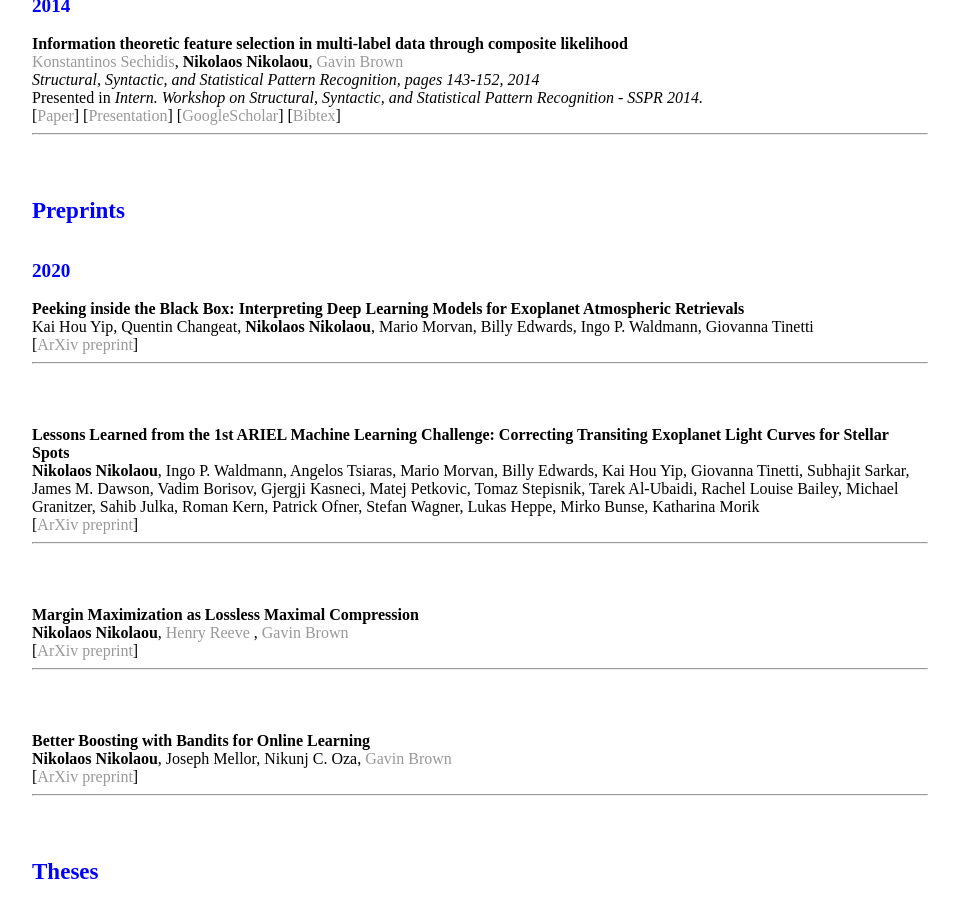
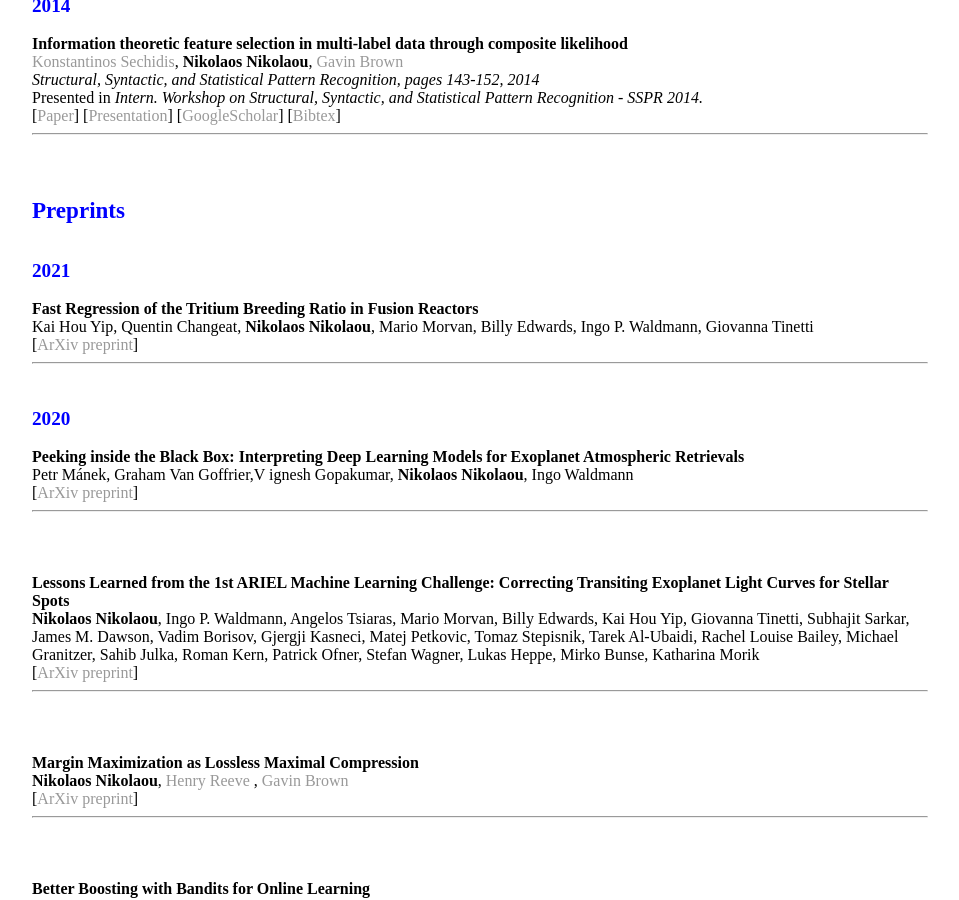
Before and after one commit to nnikolaou/nnikolaou.github.io, a Jekyll site: the page publications.html, which Jekyll copies as it is, in a window 1280 px wide and 900 px high, scrolled down 1839 px. Shown: the whole window, without its empty margins (160-1119 px from the left). Built offline with Jekyll 4.4.1, drawn with Linux system fonts in a browser that asks for light colours.

Commit message:
Update publications.html

```diff
--- a/publications.html
+++ b/publications.html
@@ -144,11 +144,20 @@
 <br><br><big><big><b><font color="blue">Preprints</font></b></big></big><br><br></font>
 <!--<blockquote>-->
 
+<br><big><font color="blue"><b>2021</b></font></big>
+
+<br><br><b>Fast Regression of the Tritium Breeding Ratio in Fusion Reactors</b>
+<br>Kai Hou Yip, Quentin Changeat, <b>Nikolaos Nikolaou</b>, Mario Morvan, Billy Edwards, Ingo P. Waldmann, Giovanna Tinetti
+<br>[<a href="https://arxiv.org/abs/2104.04026#" target="_blank">ArXiv preprint</a>]
+<hr>
+
+<br>
+
 <br><big><font color="blue"><b>2020</b></font></big>
 
 <br><br><b>Peeking inside the Black Box: Interpreting Deep Learning Models for Exoplanet Atmospheric Retrievals</b>
-<br>Kai Hou Yip, Quentin Changeat, <b>Nikolaos Nikolaou</b>, Mario Morvan, Billy Edwards, Ingo P. Waldmann, Giovanna Tinetti
-<br>[<a href="https://arxiv.org/abs/2011.11284" target="_blank">ArXiv preprint</a>]
+<br>Petr Mánek, Graham Van Goffrier,V ignesh Gopakumar, <b>Nikolaos Nikolaou</b>, Ingo Waldmann
+<br>[<a href="https://arxiv.org/abs/2011.11284#" target="_blank">ArXiv preprint</a>]
 <hr>
 
 <br>
```
